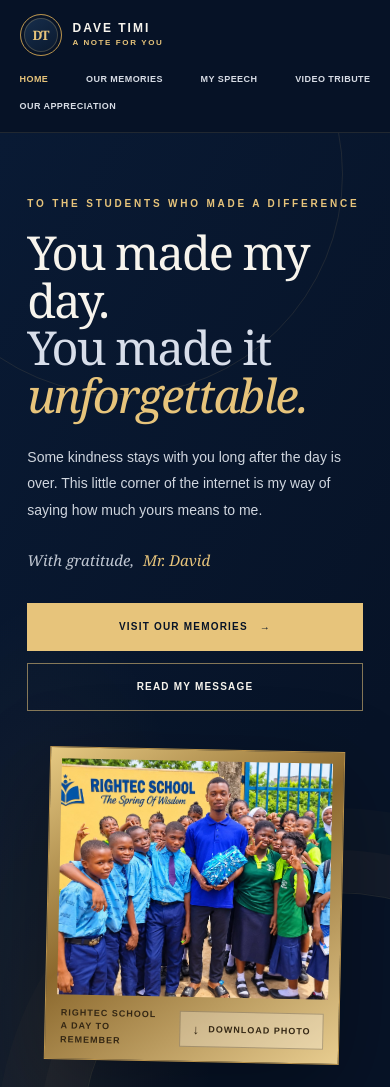
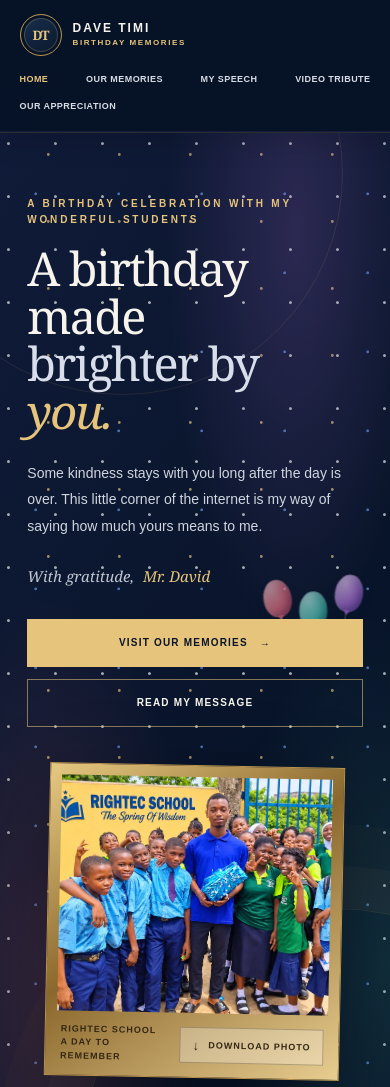
Before and after one commit to oluwagbohund-ship-it/Birthday-website-, a plain HTML site: page index.html in a window 390 px wide. Shown: the top 1087 px of the page. Drawn offline with Linux system fonts and the light colour scheme.

Commit message:
Enhance birthday celebration design
Co-authored-by: Copilot <223556219+Copilot@users.noreply.github.com>

```diff
--- a/index.html
+++ b/index.html
@@ -3,16 +3,16 @@
 <head>
   <meta charset="utf-8">
   <meta name="viewport" content="width=device-width, initial-scale=1">
-  <meta name="theme-color" content="#071327">
-  <meta name="description" content="A heartfelt thank-you and a collection of memories for the wonderful students of Rightec School.">
-  <title>For My Wonderful Students | Mr. David</title>
+  <meta name="theme-color" content="#101531">
+  <meta name="description" content="A colorful birthday celebration, heartfelt thank-you and collection of memories for the wonderful students of Rightec School.">
+  <title>A Birthday to Remember | Dave Timi</title>
   <link rel="stylesheet" href="style.css">
 </head>
 <body>
   <header class="site-header">
     <a class="brand" href="index.html" aria-label="Dave Timi appreciation website, home">
       <span class="brand-mark" aria-hidden="true">DT</span>
-      <span class="brand-copy"><strong>DAVE TIMI</strong><small>A NOTE FOR YOU</small></span>
+      <span class="brand-copy"><strong>DAVE TIMI</strong><small>BIRTHDAY MEMORIES</small></span>
     </a>
     <nav class="navigation" aria-label="Main navigation">
       <a href="index.html" aria-current="page">Home</a>
@@ -26,8 +26,8 @@
   <main>
     <section class="hero">
       <div class="hero-copy">
-        <p class="eyebrow">To the students who made a difference</p>
-        <h1>You made my day.<br><span>You made it</span><br><em>unforgettable.</em></h1>
+        <p class="eyebrow">A birthday celebration with my wonderful students</p>
+        <h1>A birthday made<br><span>brighter by</span><br><em>you.</em></h1>
         <p class="hero-intro">Some kindness stays with you long after the day is over. This little corner of the internet is my way of saying how much yours means to me.</p>
         <p class="hero-signature">With gratitude, <span>Mr. David</span></p>
         <div class="button-row">
@@ -39,12 +39,13 @@
         <img src="images/1000128212.jpg" alt="Mr. David surrounded by his students at Rightec School">
         <figcaption><span>Rightec School<br>A day to remember</span><a class="download-link" href="images/1000128212.jpg" download="1000128212.jpg">Download photo</a></figcaption>
       </figure>
+      <div class="party-props" aria-hidden="true"><span class="balloon balloon-coral"></span><span class="balloon balloon-teal"></span><span class="balloon balloon-violet"></span></div>
       <span class="hero-ornament" aria-hidden="true"></span>
     </section>
 
     <section class="section welcome-section">
       <div class="section-heading">
-        <p class="eyebrow">A few words from your teacher</p>
+        <p class="eyebrow">A few birthday words from your teacher</p>
         <h2>More than a celebration.<br><em>A memory I’ll keep.</em></h2>
       </div>
       <div class="welcome-copy">
@@ -92,7 +93,7 @@
   <footer class="site-footer">
     <a class="brand" href="index.html" aria-label="Dave Timi appreciation website, home">
       <span class="brand-mark" aria-hidden="true">DT</span>
-      <span class="brand-copy"><strong>DAVE TIMI</strong><small>A NOTE FOR YOU</small></span>
+      <span class="brand-copy"><strong>DAVE TIMI</strong><small>BIRTHDAY MEMORIES</small></span>
     </a>
     <p>Made with gratitude for the wonderful students of Rightec School.</p>
     <p class="creator-credit">Created by David Timileyin Oluwagbohun</p>
--- a/style.css
+++ b/style.css
@@ -6,6 +6,10 @@
   --surface-raised: #12284a;
   --gold: #e7c47b;
   --gold-deep: #b9924b;
+  --coral: #ff7587;
+  --berry: #bd79ec;
+  --teal: #59dfcb;
+  --sky: #71aaff;
   --white: #f7f4ed;
   --muted: #c1c8d3;
   --line: rgb(231 196 123 / 24%);
@@ -24,7 +28,11 @@ html {
 body {
   min-width: 320px;
   margin: 0;
-  background: var(--night);
+  background:
+    radial-gradient(ellipse at 4% 18%, rgb(101 72 187 / 10%), transparent 27%),
+    radial-gradient(ellipse at 96% 48%, rgb(28 153 164 / 8%), transparent 25%),
+    radial-gradient(ellipse at 46% 88%, rgb(202 75 119 / 7%), transparent 32%),
+    var(--night);
   color: var(--white);
   font-family: var(--serif);
   line-height: 1.7;
@@ -55,8 +63,9 @@ a:focus-visible {
   justify-content: space-between;
   gap: 24px;
   padding: 14px max(6vw, calc((100vw - 1200px) / 2));
-  border-bottom: 1px solid rgb(231 196 123 / 12%);
+  border-bottom: 1px solid rgb(231 196 123 / 15%);
   background: rgb(7 19 39 / 96%);
+  box-shadow: 0 7px 28px rgb(0 0 0 / 16%), inset 0 -1px 0 rgb(189 121 236 / 9%);
   backdrop-filter: blur(14px);
 }
 
@@ -161,8 +170,14 @@ a:focus-visible {
   overflow: hidden;
   padding: 82px max(8vw, calc((100vw - 1120px) / 2)) 96px;
   background:
-    radial-gradient(ellipse at 12% 90%, rgb(183 143 71 / 10%), transparent 34%),
-    linear-gradient(120deg, #091a34, #071327 74%);
+    radial-gradient(ellipse at 12% 84%, rgb(255 117 135 / 18%), transparent 32%),
+    radial-gradient(ellipse at 76% 10%, rgb(189 121 236 / 18%), transparent 31%),
+    radial-gradient(ellipse at 99% 82%, rgb(89 223 203 / 13%), transparent 30%),
+    radial-gradient(circle at 18% 20%, rgb(255 255 255 / 62%) 0 1px, transparent 1.8px),
+    radial-gradient(circle at 68% 32%, rgb(231 196 123 / 66%) 0 1px, transparent 1.8px),
+    radial-gradient(circle at 43% 77%, rgb(113 170 255 / 58%) 0 1px, transparent 1.8px),
+    linear-gradient(120deg, #101b39, #071327 74%);
+  background-size: auto, auto, auto, 47px 53px, 71px 67px, 83px 79px, auto;
 }
 
 .hero::before {
@@ -346,6 +361,81 @@ h2 em {
   pointer-events: none;
 }
 
+.party-props {
+  position: absolute;
+  z-index: 0;
+  top: 24%;
+  right: max(6vw, calc((100vw - 1200px) / 2));
+  display: flex;
+  align-items: flex-start;
+  gap: 12px;
+  opacity: 0.88;
+  pointer-events: none;
+}
+
+.hero .party-props {
+  top: 8%;
+  right: 38%;
+  opacity: 0.62;
+}
+
+.balloon {
+  position: relative;
+  display: block;
+  width: 43px;
+  height: 57px;
+  border-radius: 50% 50% 46% 46%;
+  box-shadow: inset -7px -5px 12px rgb(7 19 39 / 20%), inset 6px 6px 10px rgb(255 255 255 / 30%), 0 8px 18px rgb(0 0 0 / 15%);
+  animation: balloon-drift 5s ease-in-out infinite;
+}
+
+.balloon::before {
+  position: absolute;
+  bottom: -5px;
+  left: 17px;
+  width: 0;
+  height: 0;
+  border-right: 5px solid transparent;
+  border-left: 5px solid transparent;
+  border-top: 7px solid currentColor;
+  content: "";
+}
+
+.balloon::after {
+  position: absolute;
+  top: calc(100% + 3px);
+  left: 21px;
+  width: 1px;
+  height: 34px;
+  background: rgb(247 244 237 / 55%);
+  content: "";
+}
+
+.balloon-coral {
+  color: var(--coral);
+  background: radial-gradient(ellipse at 34% 26%, #ffb1b8, var(--coral) 55%, #c93c69);
+  transform: rotate(-10deg);
+}
+
+.balloon-teal {
+  margin-top: 25px;
+  color: var(--teal);
+  background: radial-gradient(ellipse at 34% 26%, #b1fff0, var(--teal) 55%, #178e9b);
+  animation-delay: -1.7s;
+}
+
+.balloon-violet {
+  color: var(--berry);
+  background: radial-gradient(ellipse at 34% 26%, #f0c4ff, var(--berry) 55%, #713fbe);
+  transform: rotate(9deg);
+  animation-delay: -3.1s;
+}
+
+@keyframes balloon-drift {
+  0%, 100% { translate: 0 0; }
+  50% { translate: 0 -9px; }
+}
+
 .section {
   padding: clamp(72px, 10vw, 132px) max(7vw, calc((100vw - 1120px) / 2));
 }
@@ -356,7 +446,10 @@ h2 em {
   align-items: start;
   gap: clamp(36px, 8vw, 110px);
   border-top: 1px solid rgb(255 255 255 / 5%);
-  background: var(--night-soft);
+  background:
+    radial-gradient(ellipse at 6% 3%, rgb(113 170 255 / 12%), transparent 40%),
+    radial-gradient(ellipse at 98% 90%, rgb(89 223 203 / 8%), transparent 38%),
+    var(--night-soft);
 }
 
 .section-heading h2,
@@ -405,7 +498,9 @@ h2 em {
 
 .memory-preview {
   background:
-    radial-gradient(ellipse at 50% 0, rgb(29 57 94 / 20%), transparent 60%),
+    radial-gradient(ellipse at 4% 10%, rgb(255 117 135 / 11%), transparent 34%),
+    radial-gradient(ellipse at 94% 30%, rgb(189 121 236 / 12%), transparent 36%),
+    radial-gradient(ellipse at 48% 100%, rgb(89 223 203 / 8%), transparent 45%),
     var(--night);
 }
 
@@ -432,8 +527,8 @@ h2 em {
 .preview-card {
   display: block;
   padding: 9px;
-  border: 1px solid var(--line);
-  background: var(--surface);
+  border: 1px solid rgb(189 121 236 / 27%);
+  background: linear-gradient(150deg, rgb(189 121 236 / 9%), transparent 42%), linear-gradient(25deg, rgb(89 223 203 / 6%), var(--surface) 58%);
   transition: border-color 180ms ease, transform 180ms ease;
 }
 
@@ -471,7 +566,10 @@ h2 em {
 .closing-band {
   padding: clamp(68px, 9vw, 110px) 7%;
   border-top: 1px solid var(--line);
-  background: linear-gradient(115deg, #102447, #0b1c37);
+  background:
+    radial-gradient(ellipse at 5% 90%, rgb(255 117 135 / 19%), transparent 38%),
+    radial-gradient(ellipse at 95% 10%, rgb(89 223 203 / 14%), transparent 36%),
+    linear-gradient(115deg, #262044, #102447 48%, #0b1c37);
   text-align: center;
 }
 
@@ -485,10 +583,22 @@ h2 em {
 }
 
 .page-hero {
+  position: relative;
+  overflow: hidden;
   padding: clamp(74px, 10vw, 125px) max(7vw, calc((100vw - 1120px) / 2));
   background:
-    radial-gradient(ellipse at 87% 3%, rgb(183 143 71 / 12%), transparent 36%),
-    linear-gradient(115deg, #0d2243, #071327 75%);
+    radial-gradient(ellipse at 86% 5%, rgb(189 121 236 / 21%), transparent 31%),
+    radial-gradient(ellipse at 4% 94%, rgb(255 117 135 / 14%), transparent 36%),
+    radial-gradient(ellipse at 72% 96%, rgb(89 223 203 / 11%), transparent 31%),
+    radial-gradient(circle at 88% 40%, rgb(255 255 255 / 60%) 0 1px, transparent 2px),
+    radial-gradient(circle at 76% 68%, rgb(231 196 123 / 66%) 0 1px, transparent 2px),
+    linear-gradient(115deg, #172043, #071327 75%);
+  background-size: auto, auto, auto, 58px 61px, 76px 83px, auto;
+}
+
+.page-hero > :not(.party-props) {
+  position: relative;
+  z-index: 1;
 }
 
 .page-hero h1 {
@@ -515,8 +625,8 @@ h2 em {
 
 .memory-card {
   overflow: hidden;
-  border: 1px solid rgb(231 196 123 / 16%);
-  background: var(--surface);
+  border: 1px solid rgb(113 170 255 / 21%);
+  background: linear-gradient(145deg, rgb(113 170 255 / 9%), transparent 38%), linear-gradient(25deg, rgb(255 117 135 / 6%), var(--surface) 65%);
   box-shadow: 0 16px 42px rgb(0 0 0 / 12%);
 }
 
@@ -679,6 +789,8 @@ h2 em {
 }
 
 .thank-you-hero {
+  position: relative;
+  overflow: hidden;
   display: flex;
   min-height: 68vh;
   flex-direction: column;
@@ -686,9 +798,19 @@ h2 em {
   justify-content: center;
   padding: 90px 7%;
   background:
-    radial-gradient(ellipse at 50% 20%, rgb(183 143 71 / 13%), transparent 42%),
-    linear-gradient(150deg, #102445, #071327 74%);
+    radial-gradient(ellipse at 8% 17%, rgb(255 117 135 / 19%), transparent 34%),
+    radial-gradient(ellipse at 90% 15%, rgb(189 121 236 / 20%), transparent 34%),
+    radial-gradient(ellipse at 52% 102%, rgb(89 223 203 / 13%), transparent 43%),
+    radial-gradient(circle at 18% 72%, rgb(255 255 255 / 65%) 0 1px, transparent 2px),
+    radial-gradient(circle at 81% 76%, rgb(231 196 123 / 72%) 0 1px, transparent 2px),
+    linear-gradient(150deg, #242044, #071327 74%);
+  background-size: auto, auto, auto, 62px 67px, 81px 79px, auto;
   text-align: center;
+}
+
+.thank-you-hero > :not(.party-props) {
+  position: relative;
+  z-index: 1;
 }
 
 .thank-you-hero h1 {
@@ -763,6 +885,12 @@ h2 em {
 }
 
 @media (max-width: 820px) {
+  .party-props {
+    right: 4vw;
+    transform: scale(0.82);
+    transform-origin: top right;
+  }
+
   .site-header {
     align-items: flex-start;
     flex-direction: column;
@@ -809,6 +937,18 @@ h2 em {
 }
 
 @media (max-width: 600px) {
+  .party-props {
+    top: 12px;
+    right: 3vw;
+    opacity: 0.45;
+    transform: scale(0.65);
+  }
+
+  .hero .party-props {
+    top: 44%;
+    right: 7%;
+  }
+
   .site-header {
     position: relative;
     padding: 14px 5vw;
@@ -922,5 +1062,7 @@ h2 em {
   *::after {
     scroll-behavior: auto !important;
     transition-duration: 0.01ms !important;
+    animation-duration: 0.01ms !important;
+    animation-iteration-count: 1 !important;
   }
 }
```
Also changed, not shown: memories.html (+5 -4 lines), speech.html (+5 -4 lines), thank-you.html (+5 -4 lines), video.html (+4 -3 lines), 1 other file.
